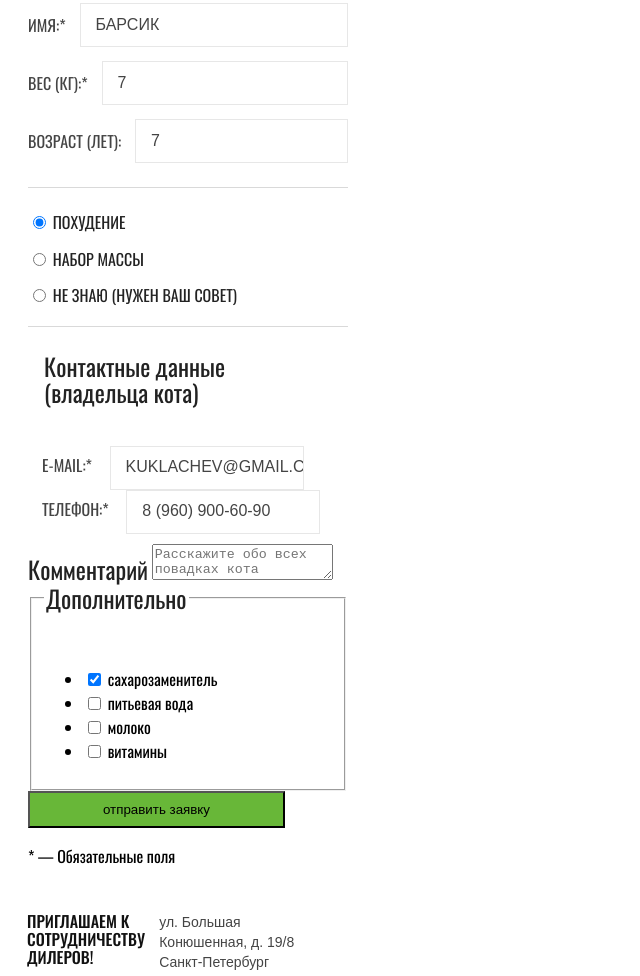
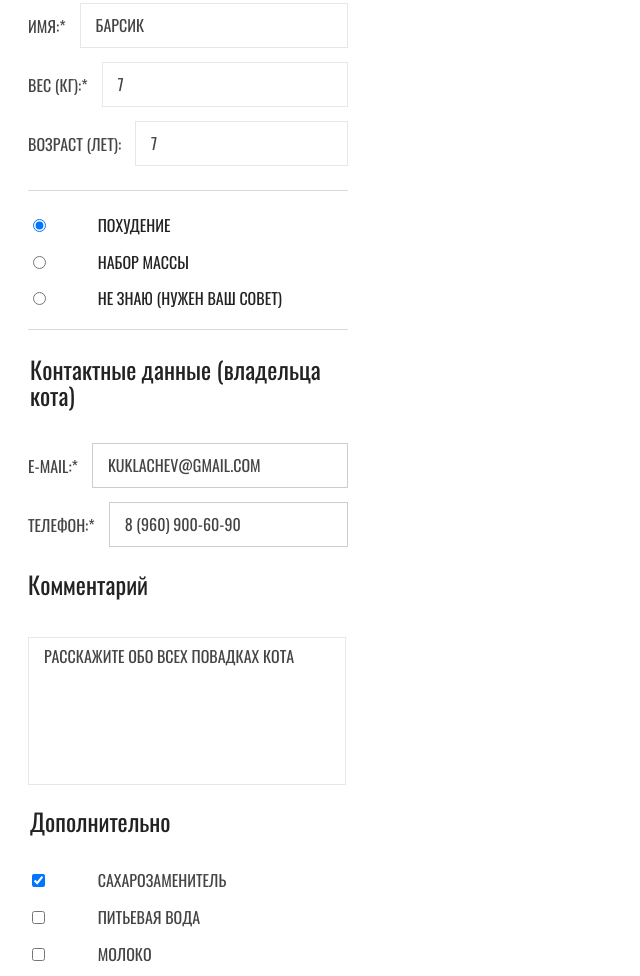
Before and after one commit to kelter-js/1518497-cat-energy-21, a website: page source/form.html in a window 1280 px wide. Shown: the part 318-1294 px from the top of the page, without its empty margins (0-640 px from the left). Drawn offline with nearby package versions, Linux system fonts and the light colour scheme; files that its build step writes are made by us from their sources.

Commit message:
Сделал верстку крупных блоков формы.

```diff
--- a/source/form.html
+++ b/source/form.html
@@ -101,6 +101,7 @@
               </li>
 
             </ul>
+
           </fieldset>
 
           <label class="form__heading" for="user-commentary">Комментарий</label>
@@ -146,7 +147,7 @@
 
       <section class="dealers">
 
-        <div class="dealers__wrapper">
+        <div class="dealers__wrapper dealers__wrapper--form">
           <h2 class="dealers__heading">приглашаем к сотрудничеству дилеров!</h2>
           <p class="dealers__address">ул. Большая Конюшенная, д. 19/8 Санкт-Петербург</p>
         </div>
--- a/source/less/blocks/form.less
+++ b/source/less/blocks/form.less
@@ -30,12 +30,18 @@
 
 .form__input {
   flex-grow: 1;
-  padding: 13.5px 0px;
+  padding-top: 16px;
+  padding-bottom: 12px;
   padding-left: 15px;
   border: 1px solid @form-border-grey-color;
   &::placeholder {
     .fstyle(16px, 18px, @special-dark-grey-color, uppercase);
+    font-family: "Oswald", "Arial", sans-serif;
   }
+}
+
+.form__owner-contacts .form__input {
+  border: 1px solid @border-grey-color;
 }
 
 .form__program-selection-list {
@@ -45,6 +51,7 @@
 
 .form__radio-label {
   .fstyle(16px, 18px, @special-dark-grey-2-color, uppercase);
+  margin-left: 45px;
 }
 
 .form__program-selection-item {
@@ -55,6 +62,9 @@
 }
 
 .form__owner-contacts {
+  margin: 0px;
+  margin-bottom: 23.5px;
+  padding: 0px;
   border: none;
 }
 
@@ -66,3 +76,67 @@
 .form__owner-contacts-list {
   .list-style-disabler();
 }
+
+.form__owner-contacts-item {
+  display: flex;
+  justify-content: space-between;
+  align-items: center;
+  margin-bottom: 14px;
+  &:last-child {
+    margin-bottom: 0px;
+  }
+}
+
+.form__user-commentary {
+  width: 318px;
+  height: 148px;
+  margin-top: 37px;
+  margin-bottom: 18px;
+  padding-left: 15px;
+  padding-top: 9px;
+  border: 1px solid @form-border-grey-color;
+  box-sizing: border-box;
+  resize: none;
+  &::placeholder {
+    .fstyle(16px, 18px, @special-dark-grey-color, uppercase);
+    font-family: "Oswald", "Arial", sans-serif;
+  }
+}
+
+.form__additional {
+  margin: 0px;
+  padding: 0px;
+  border: none;
+}
+
+.form__additional .form__heading {
+  margin-bottom: 34px;
+}
+
+.form__additonal-list {
+  .list-style-disabler();
+  margin-bottom: 34px;
+}
+
+.form__additonal-item {
+  margin: 0px;
+  margin-bottom: 13px;
+  padding: 0px;
+  &:last-child {
+    margin-bottom: 0px;
+  }
+}
+
+.form__checkbox-label {
+  margin-left: 46px;
+  .fstyle(16px, 18px, @special-dark-grey-color, uppercase);
+}
+
+.form__button {
+  width: 280px;
+  min-height: 40px;
+  margin-bottom: 21px;
+  .fstyle(16px, 20px, @white-color, uppercase);
+  font-family: "Oswald", "Arial", sans-serif;
+  border: none;
+}
--- a/source/less/blocks/program-selection.less
+++ b/source/less/blocks/program-selection.less
@@ -1,6 +1,7 @@
 .form-main .program-selection {
   width: 320px;
   padding-top: 27px;
+  padding-bottom: 32px;
 }
 
 .program-selection__heading {
@@ -17,3 +18,13 @@
   padding: 0px;
   .fstyle(14px, 18px, @black-color, uppercase);
 }
+
+.program-selection__footnote {
+  margin: 0px;
+  padding: 0px;
+  margin-left: 61px;
+}
+
+.dealers__wrapper--form {
+  background-color: @basic-grey-color;
+}
```
